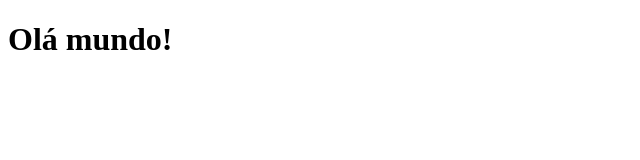
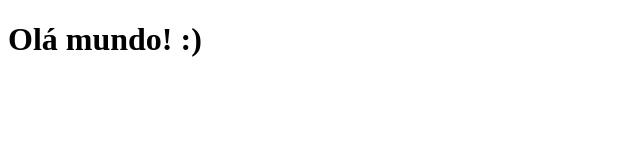
Before and after one commit to dericknoya/clone-tabnews, a Next.js app: page / in a window 1280 px wide. Shown: the top 160 px of the page, without its empty margins (0-640 px from the left). Built offline with nearby package versions, Linux system fonts and the light colour scheme.

Commit message:
modifica a frase

```diff
--- a/pages/index.js
+++ b/pages/index.js
@@ -1,5 +1,5 @@
 function Home() {
-    return <h1>Olá mundo!</h1>
+    return <h1>Olá mundo! :)</h1>
 }
 
 export default Home;
```
